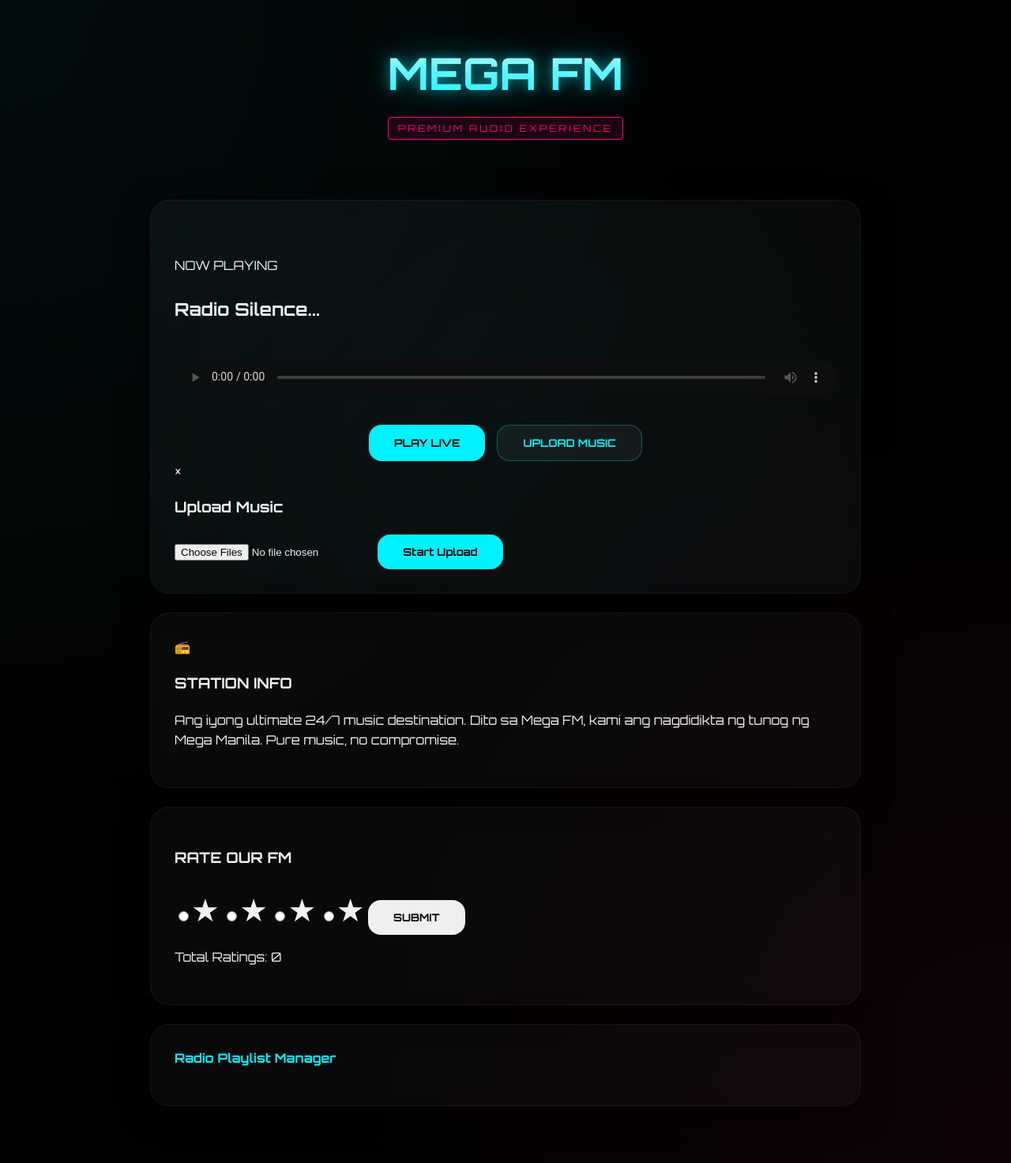
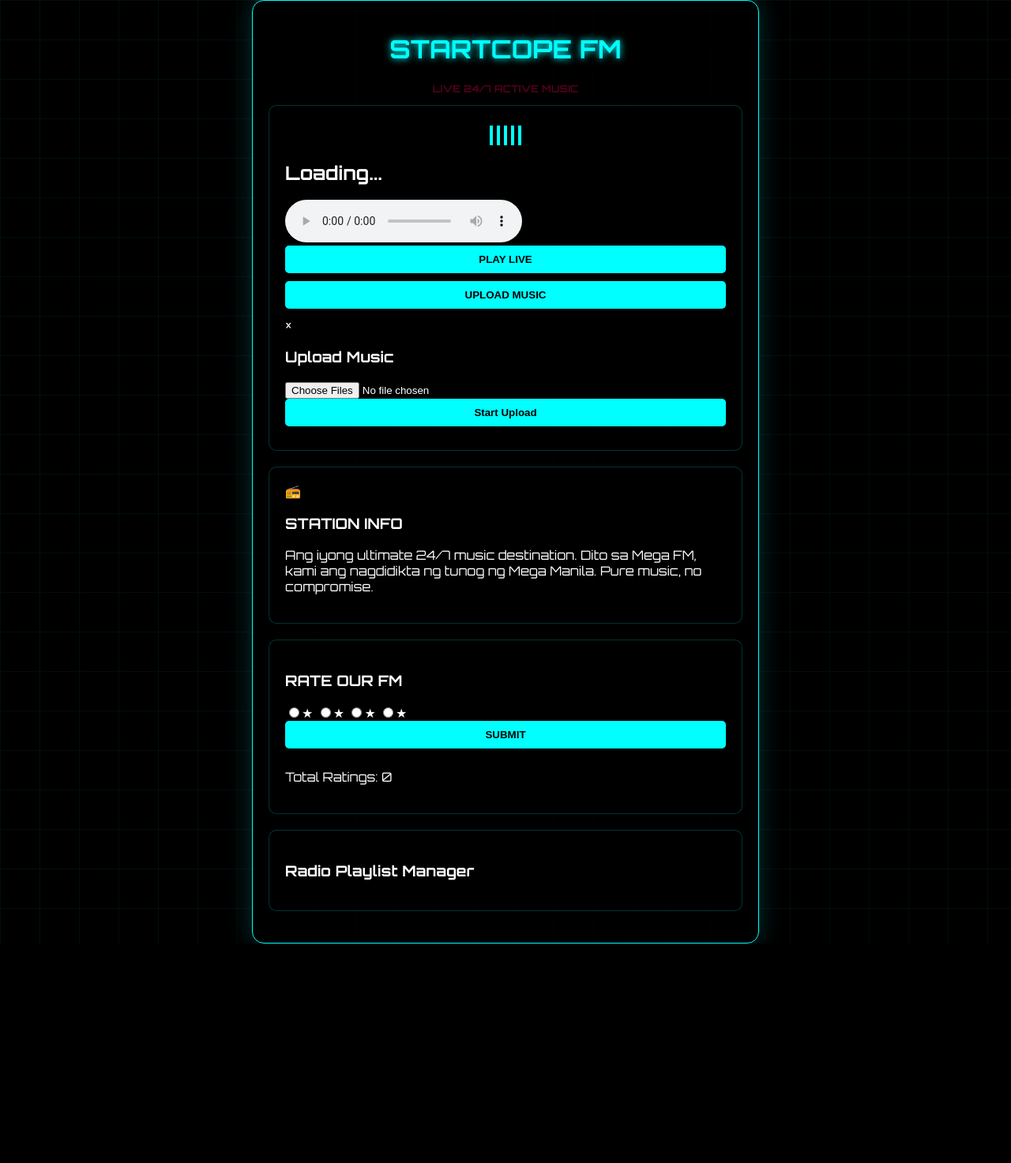
Before and after one commit to fderhbxsrgc5/Gogom, a Node server app: template views/index.ejs in a window 1280 px wide. Shown: the whole page at 79% size. After the commit the page ends 1195 px from the top, so only its background shows below. Run offline with Node 20, Linux system fonts and the light colour scheme; the template is opened without the code that fills it, so the values that code supplies are empty.

Commit message:
Update website design with a futuristic and premium aesthetic
Refactors CSS and EJS to implement a glassmorphism UI, modern buttons, smoother animations, and updated branding for STARTCOPE FM.

Replit-Commit-Author: Agent
Replit-Commit-Session-Id: 44a10dce-bea2-4759-82fa-03a81ce09352
Replit-Commit-Checkpoint-Type: intermediate_checkpoint
Replit-Commit-Event-Id: cc39cbcc-3c22-4f4e-a033-95df451784f8
Replit-Commit-Screenshot-Url: https://storage.googleapis.com/screenshot-production-us-central1/5a512055-0e49-4ae6-ac48-3885f40c8f9c/44a10dce-bea2-4759-82fa-03a81ce09352/pd5En6s
Replit-Helium-Checkpoint-Created: true

```diff
--- a/public/css/style.css
+++ b/public/css/style.css
@@ -1,195 +1,119 @@
 :root {
-    --bg-black: #020202;
-    --card-bg: rgba(255, 255, 255, 0.03);
-    --accent-color: #00f2ff;
-    --accent-hover: #00d4ff;
-    --accent-secondary: #ff007a;
-    --text-main: #f0f0f0;
-    --text-muted: #888888;
-    --error: #ff3366;
-    --grad-main: linear-gradient(135deg, #0f0f0f 0%, #020202 100%);
+    --bg-black: #0a0a0a;
+    --card-bg: rgba(0, 0, 0, 0.6);
+    --accent-color: #00ffff;
+    --accent-hover: #00cccc;
+    --text-white: #ffffff;
+    --text-gray: #b3b3b3;
+    --glow-cyan: #00ffff;
 }
 
 body {
     margin: 0;
     font-family: 'Orbitron', sans-serif;
-    background: var(--bg-black);
+    background: #000;
     background-image:
-        radial-gradient(at 0% 0%, rgba(0, 242, 255, 0.05) 0px, transparent 50%),
-        radial-gradient(at 100% 100%, rgba(255, 0, 122, 0.05) 0px, transparent 50%);
-    color: var(--text-main);
+        linear-gradient(rgba(0, 255, 255, 0.05) 1px, transparent 1px),
+        linear-gradient(90deg, rgba(0, 255, 255, 0.05) 1px, transparent 1px);
+    background-size: 50px 50px;
+    color: var(--text-white);
     min-height: 100vh;
-    overflow-x: hidden;
-    line-height: 1.6;
+    display: flex;
+    justify-content: center;
+    align-items: center;
 }
 
 .container {
-    max-width: 900px;
-    margin: 0 auto;
-    padding: 3rem 1.5rem;
+    width: 100%;
+    max-width: 600px;
+    padding: 20px;
+    background: rgba(0, 0, 0, 0.8);
+    border: 1px solid var(--accent-color);
+    box-shadow: 0 0 30px rgba(0, 255, 255, 0.2);
+    border-radius: 15px;
 }
 
-/* Glassmorphism & Depth */
 .glass-effect {
-    background: var(--card-bg);
-    backdrop-filter: blur(12px);
-    -webkit-backdrop-filter: blur(12px);
-    border: 1px solid rgba(255, 255, 255, 0.05);
-    border-radius: 24px;
-    padding: 30px;
-    margin-bottom: 24px;
-    box-shadow: 0 10px 40px rgba(0, 0, 0, 0.5);
-    transition: all 0.4s cubic-bezier(0.4, 0, 0.2, 1);
+    background: rgba(0, 0, 0, 0.5);
+    border: 1px solid rgba(0, 255, 255, 0.2);
+    padding: 20px;
+    border-radius: 10px;
+    margin-bottom: 20px;
 }
 
-.glass-effect:hover {
-    transform: translateY(-8px) scale(1.01);
-    border-color: rgba(0, 242, 255, 0.2);
-    box-shadow: 0 20px 50px rgba(0, 0, 0, 0.6), 0 0 20px rgba(0, 242, 255, 0.1);
-}
-
-/* Animations */
-@keyframes slideInUp {
-    from { transform: translateY(40px); opacity: 0; }
-    to { transform: translateY(0); opacity: 1; }
-}
-
-@keyframes float {
-    0% { transform: translateY(0px); }
-    50% { transform: translateY(-10px); }
-    100% { transform: translateY(0px); }
-}
-
-.slide-in { animation: slideInUp 0.8s cubic-bezier(0.2, 0.8, 0.2, 1); }
-.pulse { animation: pulse 3s infinite alternate; }
-
-@keyframes pulse {
-    0% { text-shadow: 0 0 10px rgba(0, 242, 255, 0.3); }
-    100% { text-shadow: 0 0 30px rgba(0, 242, 255, 0.8), 0 0 50px rgba(0, 242, 255, 0.4); }
-}
-
-/* Header */
-header { text-align: center; margin-bottom: 4rem; position: relative; }
 .glow-text {
-    font-size: 3.5rem;
-    font-weight: 900;
-    margin: 0;
-    background: linear-gradient(to bottom, #fff, var(--accent-color));
-    -webkit-background-clip: text;
-    -webkit-text-fill-color: transparent;
-    filter: drop-shadow(0 0 20px rgba(0, 242, 255, 0.3));
+    color: var(--accent-color);
+    text-shadow: 0 0 10px var(--accent-color);
+    text-align: center;
 }
 
 .live-tag {
-    display: inline-block;
-    padding: 4px 12px;
-    background: rgba(255, 0, 122, 0.1);
-    border: 1px solid var(--accent-secondary);
-    border-radius: 4px;
-    color: var(--accent-secondary);
-    font-size: 0.75rem;
-    text-transform: uppercase;
-    letter-spacing: 3px;
-    margin-top: 10px;
+    color: #ff0055;
+    text-align: center;
+    font-size: 0.8rem;
+    font-weight: bold;
+    animation: blink 1.5s infinite;
 }
 
-/* Player */
-.player-container { position: relative; overflow: hidden; }
-.player-container::before {
-    content: '';
-    position: absolute;
-    top: -50%; left: -50%; width: 200%; height: 200%;
-    background: radial-gradient(circle, rgba(0, 242, 255, 0.03) 0%, transparent 70%);
-    pointer-events: none;
+@keyframes blink { 50% { opacity: 0.3; } }
+
+.visualizer {
+    display: flex;
+    gap: 5px;
+    justify-content: center;
+    height: 30px;
+    align-items: flex-end;
+    margin-bottom: 15px;
 }
 
-#current-track-name {
-    font-size: 1.4rem;
-    color: var(--text-main);
-    margin: 25px 0;
-    white-space: nowrap;
-    overflow: hidden;
-    text-overflow: ellipsis;
+.bar {
+    width: 4px;
+    background: var(--accent-color);
+    animation: bounce 0.6s infinite alternate;
 }
 
-audio {
-    width: 100%;
-    height: 45px;
-    margin: 20px 0;
-    filter: invert(1) hue-rotate(170deg) brightness(1.2);
-    opacity: 0.8;
-    transition: opacity 0.3s;
-}
-audio:hover { opacity: 1; }
-
-/* Buttons */
-.controls { display: flex; gap: 15px; justify-content: center; margin-top: 10px; }
+@keyframes bounce { from { height: 5px; } to { height: 25px; } }
 
 .modern-btn {
-    position: relative;
-    border: none;
-    padding: 14px 32px;
-    border-radius: 16px;
-    font-family: 'Orbitron', sans-serif;
-    font-weight: 700;
-    cursor: pointer;
-    overflow: hidden;
-    transition: all 0.3s;
-    z-index: 1;
-}
-
-.modern-btn.primary {
     background: var(--accent-color);
     color: #000;
-}
-
-.modern-btn.secondary {
-    background: rgba(255, 255, 255, 0.05);
-    color: var(--accent-color);
-    border: 1px solid rgba(0, 242, 255, 0.3);
-}
-
-.modern-btn::after {
-    content: '';
-    position: absolute;
-    top: 0; left: 0; width: 100%; height: 100%;
-    background: linear-gradient(rgba(255, 255, 255, 0.2), transparent);
-    z-index: -1;
-    opacity: 0;
-    transition: opacity 0.3s;
+    border: none;
+    padding: 10px 20px;
+    border-radius: 5px;
+    font-weight: bold;
+    cursor: pointer;
+    transition: 0.3s;
+    width: 100%;
+    margin-bottom: 10px;
 }
 
 .modern-btn:hover {
-    transform: translateY(-3px);
-    box-shadow: 0 10px 25px rgba(0, 242, 255, 0.4);
-}
-.modern-btn:hover::after { opacity: 1; }
-
-/* Playlist */
-.playlist-box h3 { color: var(--accent-color); font-size: 1rem; margin-top: 0; }
-.track-item {
-    border: 1px solid rgba(255, 255, 255, 0.03);
-    padding: 16px;
-    margin-bottom: 12px;
-    background: rgba(0, 0, 0, 0.2);
-    border-radius: 12px;
+    box-shadow: 0 0 15px var(--accent-color);
 }
 
-.track-item:hover {
-    background: rgba(255, 255, 255, 0.05);
-    border-color: rgba(0, 242, 255, 0.1);
+.playlist-box {
+    margin-top: 20px;
 }
 
-/* Visualizer */
-.visualizer { height: 40px; }
-.bar { background: linear-gradient(to top, var(--accent-color), #fff); width: 6px; }
+#playlist-display {
+    list-style: none;
+    padding: 0;
+}
 
-/* Rating */
-.star-rating label { font-size: 2.5rem; transition: 0.3s cubic-bezier(0.4, 0, 0.2, 1); }
-.star-rating label:hover { transform: scale(1.2) rotate(15deg); }
+.track-item {
+    background: rgba(255, 255, 255, 0.05);
+    padding: 10px;
+    margin-bottom: 5px;
+    border-radius: 5px;
+    display: flex;
+    justify-content: space-between;
+}
 
-/* Custom Scrollbar */
-::-webkit-scrollbar { width: 8px; }
-::-webkit-scrollbar-track { background: var(--bg-black); }
-::-webkit-scrollbar-thumb { background: #222; border-radius: 10px; }
-::-webkit-scrollbar-thumb:hover { background: #333; }
+.mini-delete-btn {
+    background: #ff0055;
+    color: #fff;
+    border: none;
+    padding: 3px 8px;
+    border-radius: 3px;
+    cursor: pointer;
+}
--- a/views/index.ejs
+++ b/views/index.ejs
@@ -11,8 +11,8 @@
 
     <div class="container slide-in">
         <header>
-            <h1 class="glow-text pulse">MEGA FM</h1>
-            <p class="live-tag">PREMIUM AUDIO EXPERIENCE</p>
+            <h1 class="glow-text pulse">STARTCOPE FM</h1>
+            <p class="live-tag">LIVE 24/7 ACTIVE MUSIC</p>
         </header>
 
         <main>
@@ -24,13 +24,9 @@
                         <div class="bar"></div>
                         <div class="bar"></div>
                         <div class="bar"></div>
-                        <div class="bar"></div>
-                        <div class="bar"></div>
-                        <div class="bar"></div>
                     </div>
                     <div class="track-info-container">
-                        <span class="label">NOW PLAYING</span>
-                        <h2 id="current-track-name">Radio Silence...</h2>
+                        <h2 id="current-track-name">Loading...</h2>
                     </div>
                 </div>
 
```
